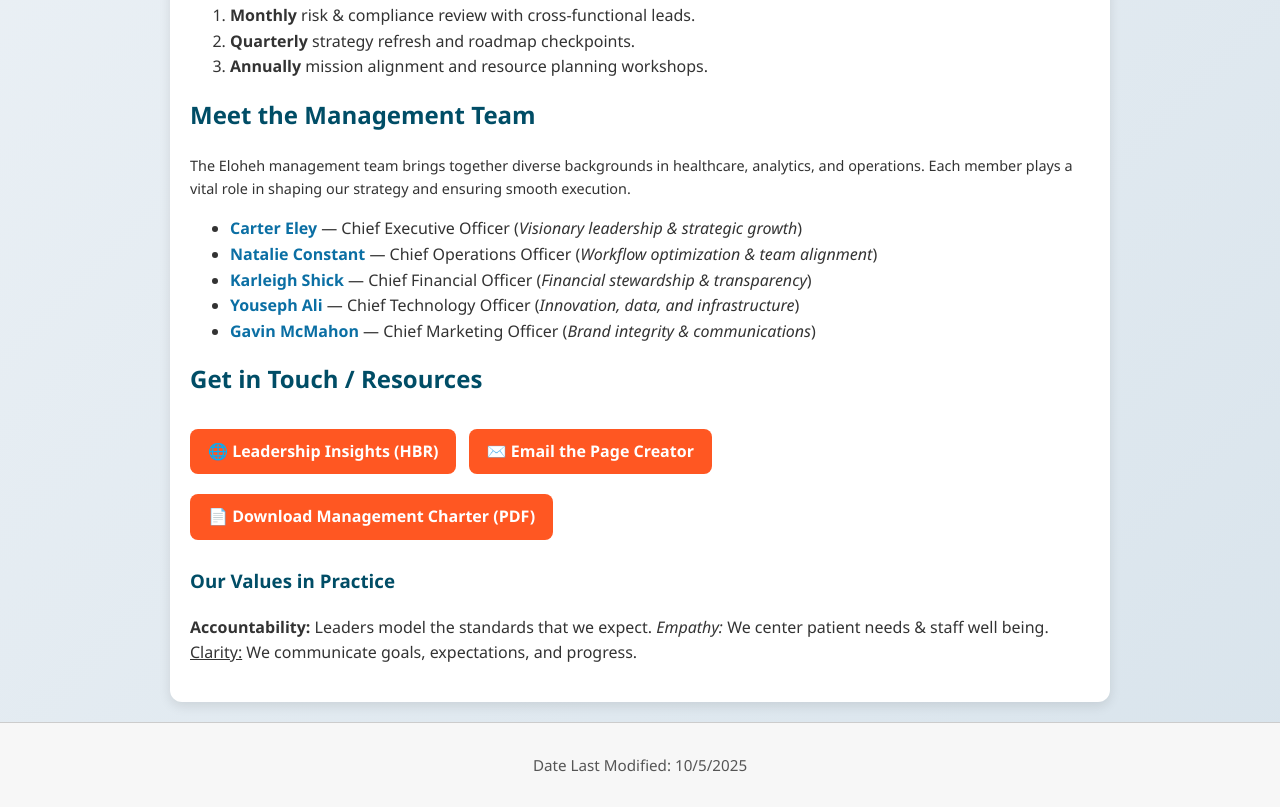
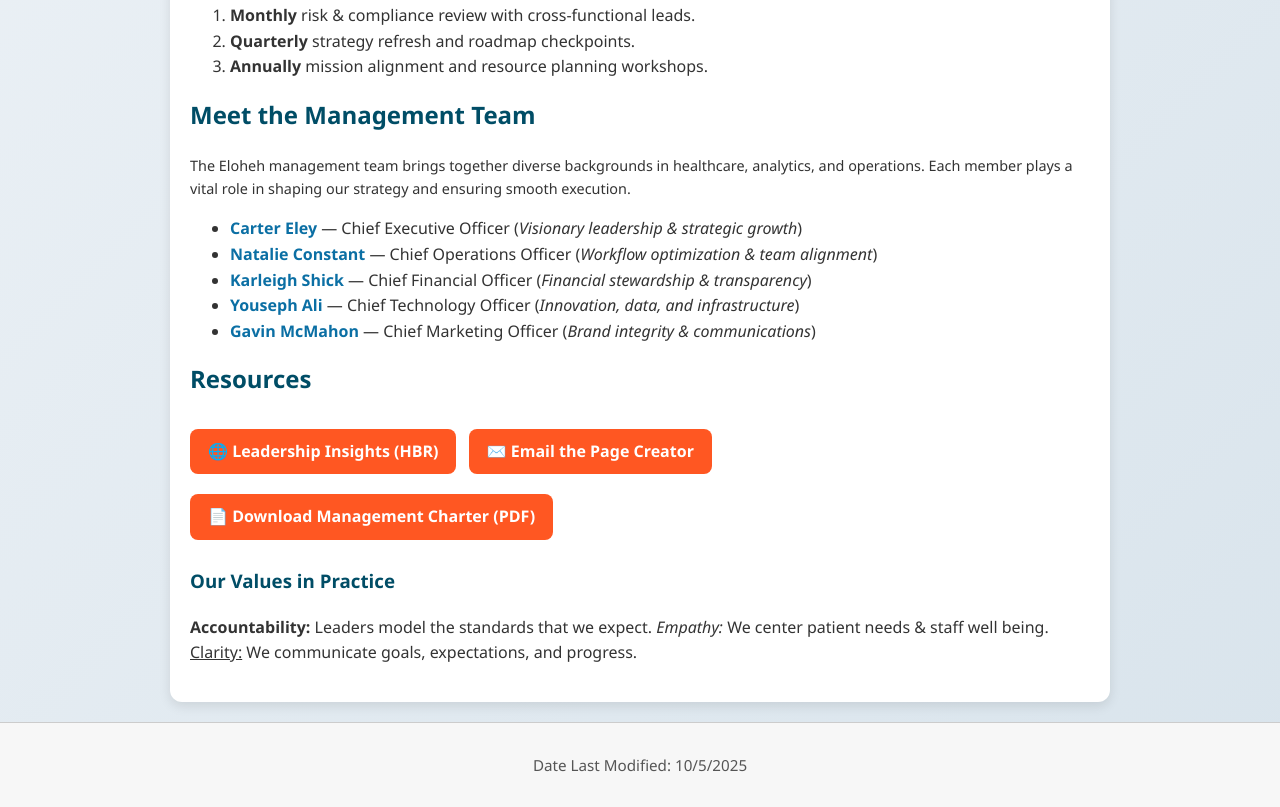
Before and after one commit to Constan055/Group-Project-MGMT, a plain HTML site: page index.html in a window 1280 px wide. Shown: the part 895-1702 px from the top of the page. Drawn offline with Linux system fonts and the light colour scheme.

Commit message:
Update index.html

```diff
--- a/index.html
+++ b/index.html
@@ -101,7 +101,7 @@
       <li><b class="accent-blue">Gavin McMahon</b> — Chief Marketing Officer (<i>Brand integrity & communications</i>)</li>
     </ul>
 
-    <h2>Get in Touch / Resources</h2>
+    <h2>Resources</h2>
     <!-- EXACTLY 3 hyperlinks total -->
     <p>
       <!-- (1) Outside link -->
```
